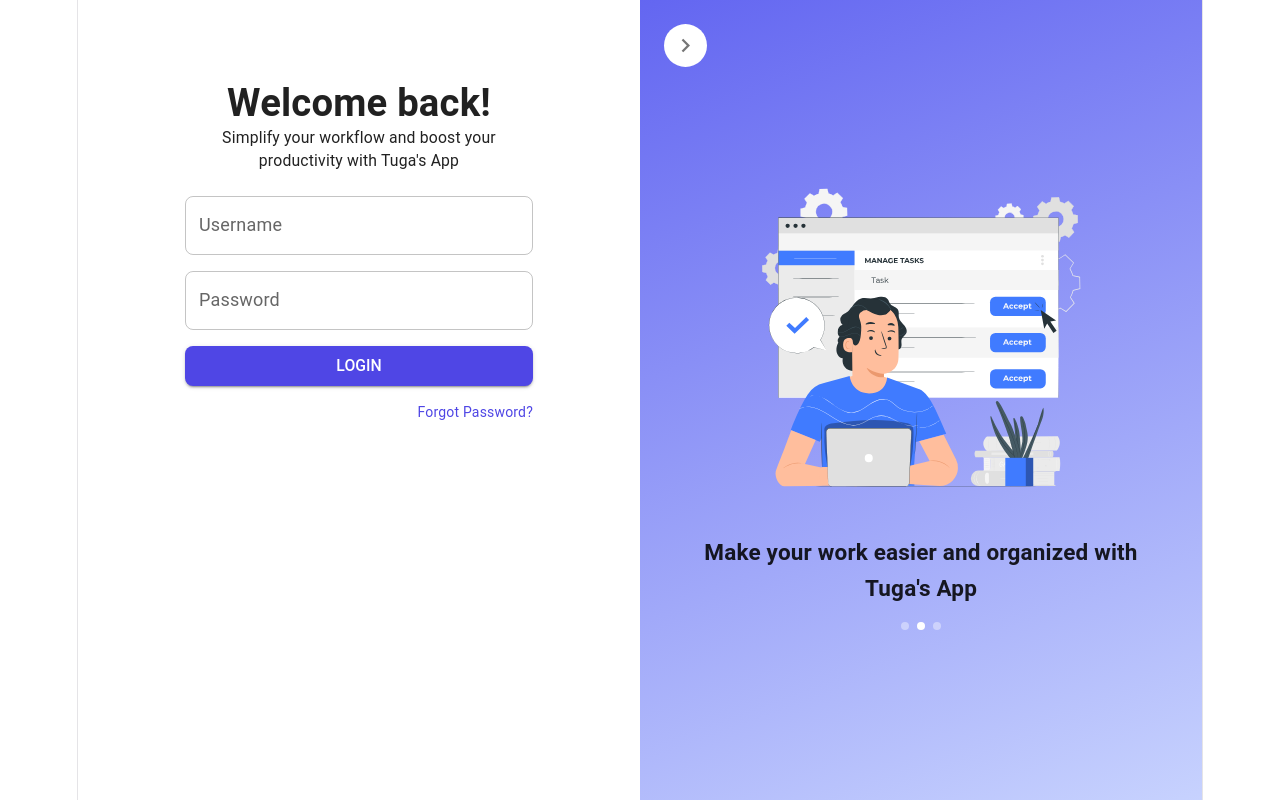
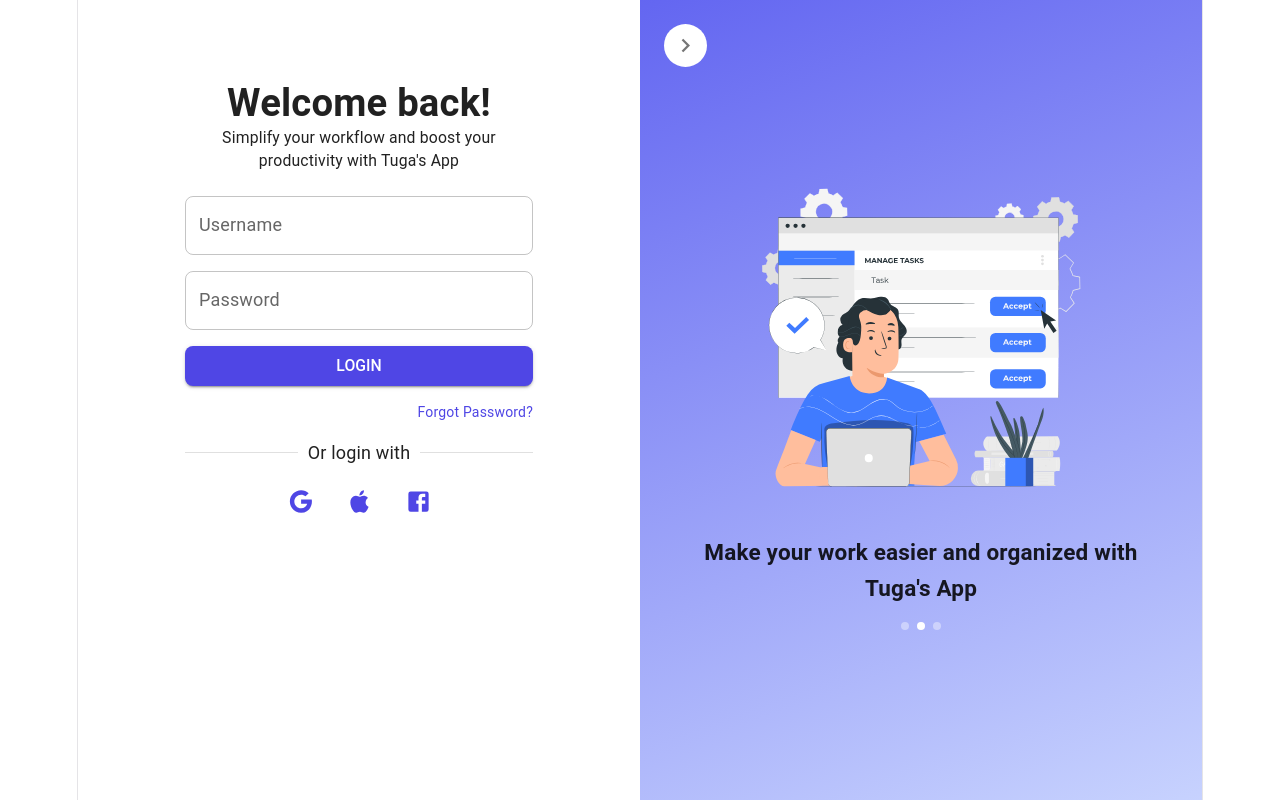
Before and after one commit to sainab-kaleel/tuga-login, a React (Vite) app: page / in a window 1280 px wide. Built offline with nearby package versions, Linux system fonts and the light colour scheme.

Commit message:
feat: add social login buttons row

```diff
--- a/src/components/LoginForm.tsx
+++ b/src/components/LoginForm.tsx
@@ -1,3 +1,4 @@
+import SocialLoginButtons from './SocialLoginButtons';
 import { useState, type FormEvent } from 'react';
 import { Box, Typography, TextField, Button, Stack, Link } from '@mui/material';
 export default function LoginForm() {
@@ -66,6 +67,7 @@ const handleSubmit = (event: FormEvent) => {
 >
   Forgot Password?
 </Link>
+<SocialLoginButtons />
   </Stack>
     </Box>
   );
--- /dev/null
+++ b/src/components/SocialLoginButtons.tsx
@@ -0,0 +1,31 @@
+import { Google, Apple, Facebook } from '@mui/icons-material';
+import { Stack, Divider, Button } from '@mui/material';
+
+export default function SocialLoginButtons() {
+  return (
+    <Stack spacing={2} sx={{ mt: 3 }}>
+      <Divider>Or login with</Divider>
+
+      <Stack direction="row" sx={{ justifyContent: 'center', gap: 2 }}>
+        <Button
+          sx={{ minWidth: 'auto', color: 'primary.main' }}
+          aria-label="Sign in with Google"
+        >
+          <Google />
+        </Button>
+        <Button
+          sx={{ minWidth: 'auto', color: 'primary.main' }}
+          aria-label="Sign in with Apple"
+        >
+          <Apple />
+        </Button>
+        <Button
+          sx={{ minWidth: 'auto', color: 'primary.main' }}
+          aria-label="Sign in with Facebook"
+        >
+          <Facebook />
+        </Button>
+      </Stack>
+    </Stack>
+  );
+}
```
Also changed, not shown: 1 other file (tests, documents, lock files or other folders).
